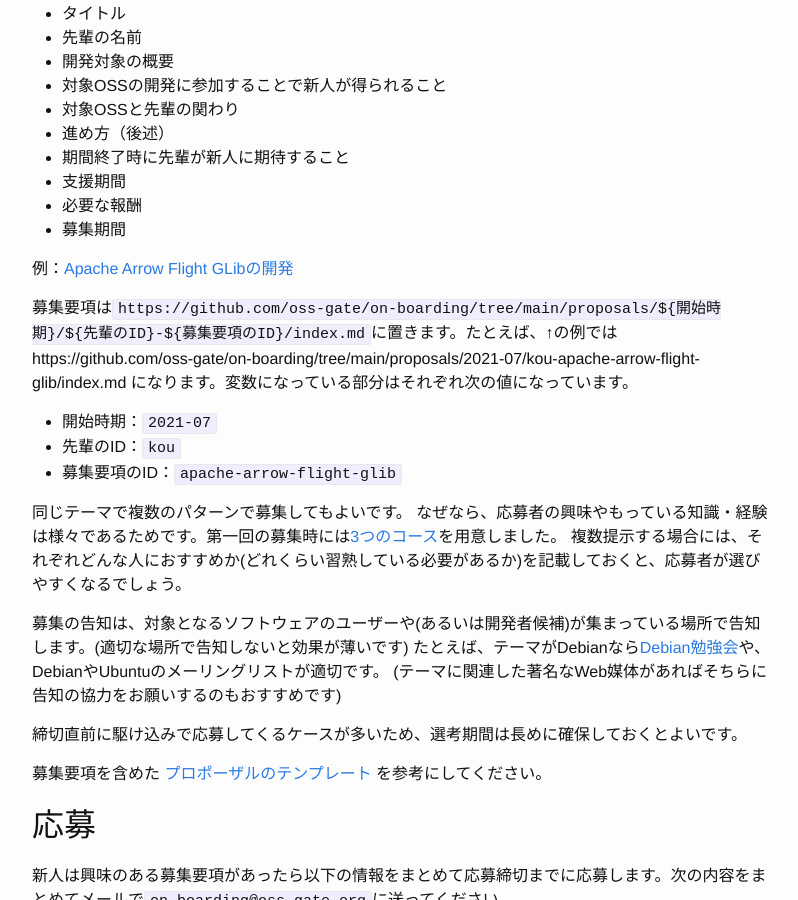
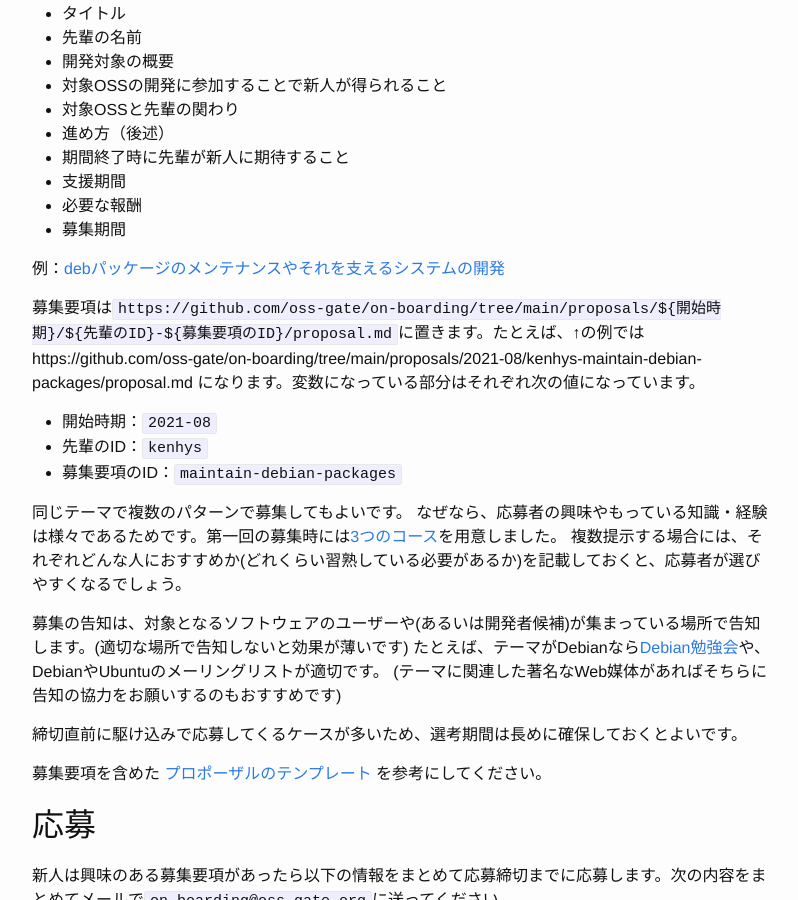
Before and after one commit to oss-gate/on-boarding, a Jekyll site: the page built from process/index.md, in a window 1280 px wide and 900 px high, scrolled down 1076 px. Shown: the whole window, without its empty margins (238-1036 px from the left). Built offline with Jekyll 4.4.1, drawn with Linux system fonts in a browser that asks for light colours; Markdown is read by kramdown in place of the engine named in the settings; comment, search, counter and statistics services are not loaded.

Commit message:
Fix example for consistency

```diff
--- a/process/index.md
+++ b/process/index.md
@@ -48,13 +48,13 @@ OSS Gateオンボーディングはある程度短い期間に集中的に実施
   * 必要な報酬
   * 募集期間
 
-例：[Apache Arrow Flight GLibの開発]({{ site.baseurl }}{% link proposals/2021-07/kou-apache-arrow-flight-glib/index.md %})
+例：[debパッケージのメンテナンスやそれを支えるシステムの開発]({{ site.baseurl }}{% link proposals/2021-08/kenhys-maintain-debian-packages/index.md %})
 
-募集要項は`https://github.com/oss-gate/on-boarding/tree/main/proposals/${開始時期}/${先輩のID}-${募集要項のID}/index.md`に置きます。たとえば、↑の例では https://github.com/oss-gate/on-boarding/tree/main/proposals/2021-07/kou-apache-arrow-flight-glib/index.md になります。変数になっている部分はそれぞれ次の値になっています。
+募集要項は`https://github.com/oss-gate/on-boarding/tree/main/proposals/${開始時期}/${先輩のID}-${募集要項のID}/proposal.md`に置きます。たとえば、↑の例では https://github.com/oss-gate/on-boarding/tree/main/proposals/2021-08/kenhys-maintain-debian-packages/proposal.md になります。変数になっている部分はそれぞれ次の値になっています。
 
-  * 開始時期：`2021-07`
-  * 先輩のID：`kou`
-  * 募集要項のID：`apache-arrow-flight-glib`
+  * 開始時期：`2021-08`
+  * 先輩のID：`kenhys`
+  * 募集要項のID：`maintain-debian-packages`
 
 同じテーマで複数のパターンで募集してもよいです。
 なぜなら、応募者の興味やもっている知識・経験は様々であるためです。第一回の募集時には[3つのコース]({{ site.baseurl }}{% link proposals/2021-08/kenhys-maintain-debian-packages/index.md %}#overview)を用意しました。
```
